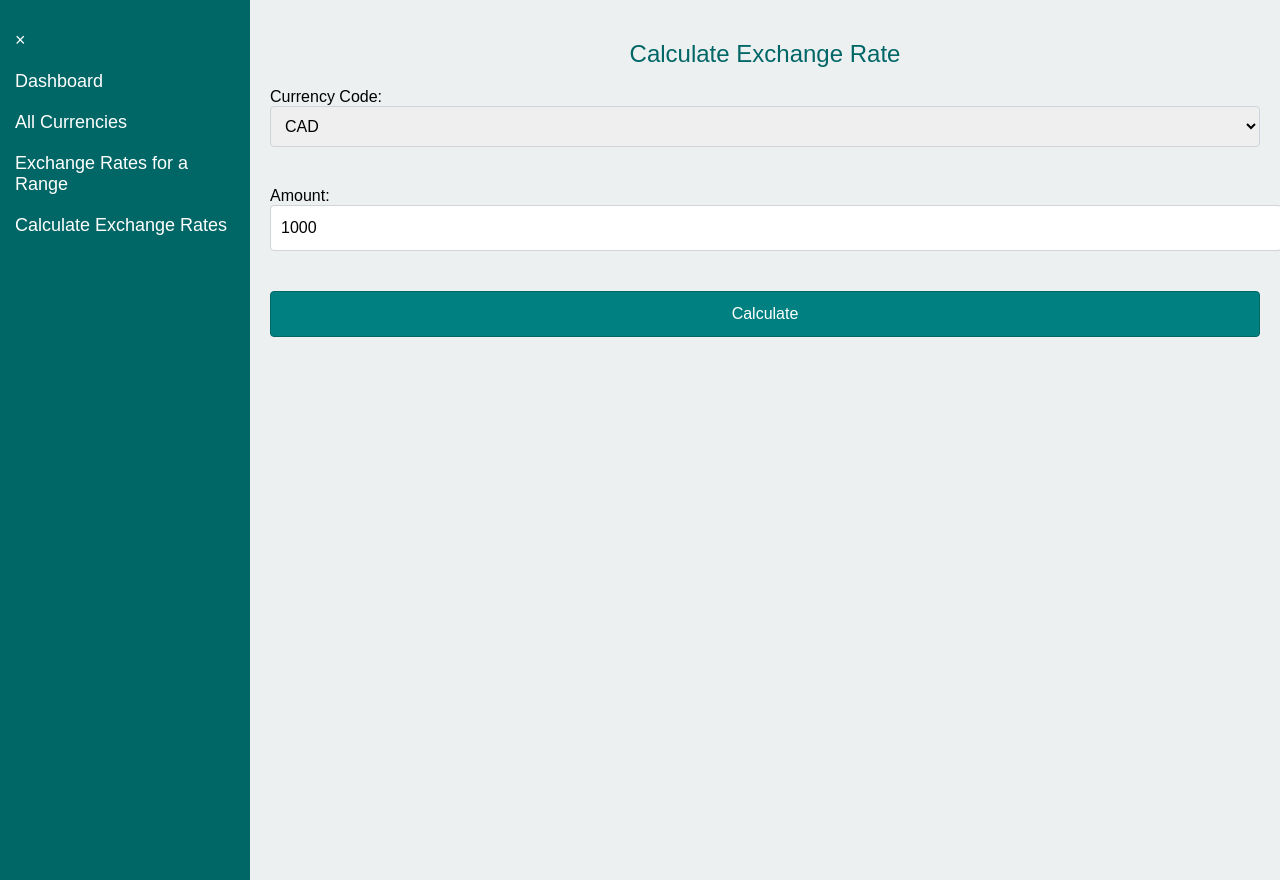
After one commit to AnushiyaPitchaiNadar/Currencies, a Flask app: page /calculate_rate in a window 1280 px wide. The commit adds this page. Run offline with Flask 3, Linux system fonts and the light colour scheme; data that the repository does not hold is empty; some libraries are stand-ins or nearby versions.

Commit message:
Calculate rate

```diff
--- a/app.py
+++ b/app.py
@@ -210,6 +210,37 @@ def currency_range():
                            selected_currency=selected_currency, start_date=start_date, end_date=end_date)
 
 
+@app.route('/calculate_rate', methods=['GET', 'POST'])
+def calculate_rate():
+    currency_codes = ['usd', 'eur', 'btc', 'jpy', 'cad', 'inr', 'sgd', 'chf', 'krw', 'gbp']
+
+    selected_currency = request.form.get('currency_code', 'cad')
+    amount = request.form.get('amount', 1000)
+
+    conn = psycopg2.connect(dbname=DB_NAME, user=DB_USER, password=DB_PASS, host=DB_HOST)
+    try:
+        with conn.cursor(cursor_factory=RealDictCursor) as cur:
+            cur.execute("""
+                    SELECT currency_code, exchange_rate_usd, exchange_rate_eur, exchange_rate_jpy,
+                           exchange_rate_cad, exchange_rate_btc
+                    FROM currencies
+                    WHERE currency_code = %s
+                """, (selected_currency,))
+            rate = cur.fetchone()
+            calculated_rates = {}
+            if rate:
+                calculated_rates = {
+                    'eur': float(amount) / float(rate['exchange_rate_eur']),
+                    'btc': float(amount) / float(rate['exchange_rate_btc']),
+                    'cad': float(amount) / float(rate['exchange_rate_cad']),
+                    'usd': float(amount) / float(rate['exchange_rate_usd']),
+                    'jpy': float(amount) / float(rate['exchange_rate_jpy']),
+                }
+    finally:
+        conn.close()
+    return render_template('calculate_rate.html', title="Calculate Exchange Rate", data=calculated_rates,
+                           selected_currency=selected_currency, amount=amount, currency_codes=currency_codes)
+
 def copy_currencies_to_history():
     logging.info("Job started - Coping data from currencies to currencies history")
     conn = psycopg2.connect(dbname=DB_NAME, user=DB_USER, password=DB_PASS, host=DB_HOST)
--- a/templates/base.html
+++ b/templates/base.html
@@ -108,6 +108,7 @@
         <a href="/">Dashboard</a>
         <a href="/currencies">All Currencies</a>
         <a href="/range">Exchange Rates for a Range</a>
+        <a href="/calculate_rate">Calculate Exchange Rates</a>
     </div>
 
     <div class="main">
--- /dev/null
+++ b/templates/calculate_rate.html
@@ -0,0 +1,89 @@
+{% extends 'base.html' %}
+
+{% block content %}
+<div class="currency-range-container">
+    <form method="POST" action="{{ url_for('calculate_rate') }}" class="currency-range-form">
+        <div class="form-field">
+            <label for="currency_code">Currency Code:</label>
+            <select id="currency_code" name="currency_code" class="form-control">
+                {% for code in currency_codes %}
+                <option value="{{ code }}" {% if code == selected_currency %}selected{% endif %}>{{ code.upper() }}</option>
+                {% endfor %}
+            </select>
+        </div>
+        <div class="form-field">
+            <label for="amount">Amount:</label>
+            <input type="number" id="amount" name="amount" class="form-control" required value="{{ amount }}">
+        </div>
+        <div class="form-field">
+            <button type="submit" class="form-control btn-calculate">Calculate</button>
+        </div>
+    </form>
+</div>
+
+{% if data %}
+<div class="currency-calculation-results">
+    <h2>Exchange Rates:</h2>
+    <p>EUR: {{ data['eur'] | round(4) }}</p>
+    <p>BTC: {{ data['btc'] | round(8) }}</p>
+    <p>CAD: {{ data['cad'] | round(4) }}</p>
+    <p>USD: {{ data['usd'] | round(4) }}</p>
+    <p>JPY: {{ data['jpy'] | round(2) }}</p>
+</div>
+{% endif %}
+
+<style>
+    .currency-range-container {
+        margin: 20px 0;
+    }
+    .currency-range-form {
+        display: flex;
+        flex-direction: column; /* Stack fields vertically */
+        gap: 20px; /* Increased space between form fields */
+        margin-bottom: 20px;
+    }
+    .form-field {
+        margin-bottom: 20px; /* Increased space between form fields */
+    }
+    .form-control {
+        width: 100%; /* Full width */
+        padding: 10px;
+        border: 1px solid #ced4da;
+        border-radius: 0.25rem;
+        line-height: 1.5;
+        font-size: 1rem;
+    }
+    .form-control:focus {
+        border-color: #80bdff;
+        outline: 0;
+        box-shadow: 0 0 0 0.2rem rgba(0, 123, 255, 0.25);
+    }
+    .btn-calculate {
+        color: #fff;
+        background-color: #008080;
+        border-color: #006666;
+        transition: background-color 0.3s ease;
+    }
+    .btn-calculate:hover {
+        color: #fff;
+        background-color: #006666;
+        border-color: #006666;
+    }
+    .currency-calculation-results {
+        margin-top: 20px;
+        background-color: #f7f7f7;
+        padding: 15px;
+        border-radius: 5px;
+    }
+    .currency-calculation-results h2 {
+        margin-bottom: 10px;
+    }
+    /* Responsive layout for smaller screens */
+    @media (max-width: 768px) {
+        .currency-range-form {
+            flex-direction: column;
+        }
+    }
+</style>
+
+{% endblock %}
--- a/templates/currency_range.html
+++ b/templates/currency_range.html
@@ -13,11 +13,11 @@
         </div>
         <div class="form-field">
             <label for="start_date">Start Date:</label>
-            <input type="date" id="start_date" name="start_date" class="form-control" required value="{{ start_date }}" min="2024-03-06" max="<?= date('Y-m-d'); ?>">
+            <input type="date" id="start_date" name="start_date" class="form-control" required value="{{ start_date }}" min="2024-03-06" max="2024-04-17">
         </div>
         <div class="form-field">
             <label for="end_date">End Date:</label>
-            <input type="date" id="end_date" name="end_date" class="form-control" required value="{{ end_date }}" min="2024-03-06" max="<?= date('Y-m-d'); ?>">
+            <input type="date" id="end_date" name="end_date" class="form-control" required value="{{ end_date }}" min="2024-03-06" max="2024-04-17>">
         </div>
         <div class="form-field">
             <button type="submit" class="form-control btn-search">Search</button>
--- a/templates/dashboard.html
+++ b/templates/dashboard.html
@@ -15,11 +15,11 @@
         </div>
         <div class="form-field">
             <label for="start_date">Start Date:</label>
-            <input type="date" id="start_date" name="start_date" class="form-control" required value="{{ start_date }}" min="2024-03-06" max="<?= date('Y-m-d'); ?>">
+            <input type="date" id="start_date" name="start_date" class="form-control" required value="{{ start_date }}" min="2024-03-06" max="2024-04-17">
         </div>
         <div class="form-field">
             <label for="end_date">End Date:</label>
-            <input type="date" id="end_date" name="end_date" class="form-control" required value="{{ end_date }}" min="2024-03-06" max="<?= date('Y-m-d'); ?>">
+            <input type="date" id="end_date" name="end_date" class="form-control" required value="{{ end_date }}" min="2024-03-06" max="2024-04-17">
         </div>
         <div class="form-field">
         <button type="submit" class="form-control btn-search">Search</button>
```
